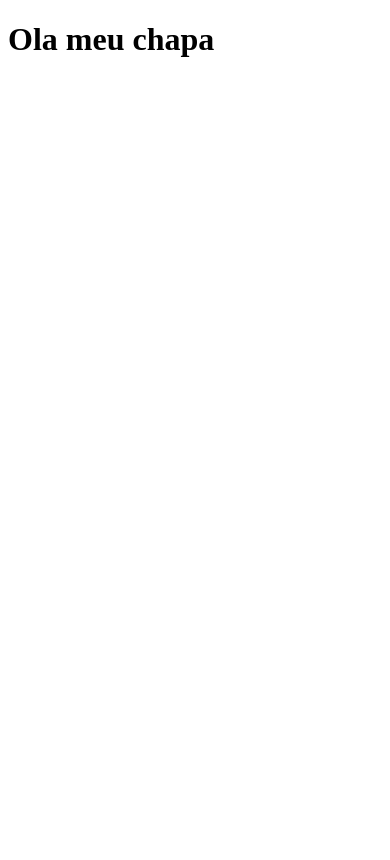
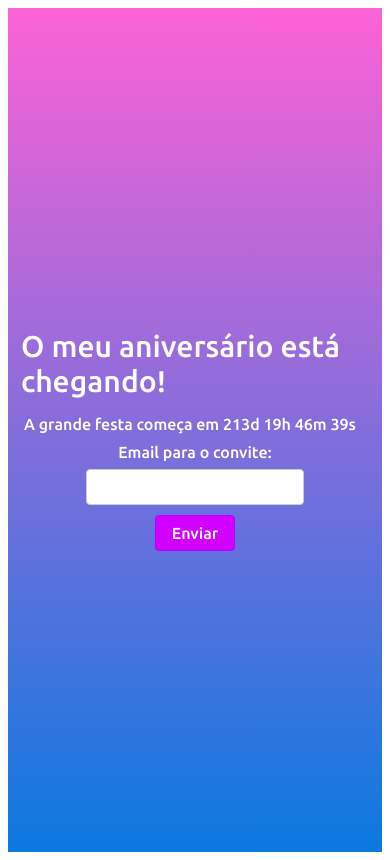
Before and after one commit to ADHAN77/meu-aniversario, a website built with Parcel: page src/index.html in a window 390 px wide. Built offline with nearby package versions, Linux system fonts and the light colour scheme.

Commit message:
finalizando o projeto

```diff
--- a/src/index.html
+++ b/src/index.html
@@ -5,9 +5,25 @@
     <meta name="viewport" content="width=device-width, initial-scale=1.0">
     <title>Aniversário do Adhan</title>
     <link rel="stylesheet" href="styles/main.scss">
+    <link rel="preconnect" href="https://fonts.googleapis.com">
+    <link rel="preconnect" href="https://fonts.gstatic.com" crossorigin>
+    <link href="https://fonts.googleapis.com/css2?family=Ubuntu:ital,wght@0,300;0,400;0,500;0,700;1,300;1,400;1,500;1,700&display=swap" rel="stylesheet">
+
 </head>
 <body>
-    <h1>Ola meu chapa</h1>
+    <header class="hero">
+        <div class="container">
+            <h1 class="hero__h1">O meu aniversário está chegando!</h1>
+            <p class="hero__text">
+                A grande festa começa em <span id="contador"></span>
+            </p>
+            <form class="formulario">
+                <label for="email">Email para o convite:</label>
+                <input type="email" id="email" name="email" required>
+                <input type="submit" value="Enviar">
+            </form>
+        </div>
+    </header>
     <script src="./scripts/main.js"></script>
 </body>
 </html>
--- a/src/scripts/main.js
+++ b/src/scripts/main.js
@@ -0,0 +1,26 @@
+const dataDoEvento = new Date("Dec 10, 2024 19:00:00");
+const timeStampDoEvento = dataDoEvento.getTime();
+
+const contaAsHoras = setInterval(function() {
+    const agora = new Date();
+    const timeStampAtual = agora.getTime();
+
+    const distanciaAteOEevento = timeStampDoEvento - timeStampAtual;
+
+    const diaEmMs = 1000 * 60 * 60 * 24;
+    const horaEmMs = 1000 * 60 * 60;
+    const minutosEmMs = 1000 * 60;
+
+    const diasAteOEvento = Math.floor(distanciaAteOEevento / diaEmMs);
+    const horasAteOEvento = Math.floor((distanciaAteOEevento % diaEmMs) / horaEmMs);
+    const minutosAteOEevento = Math.floor((distanciaAteOEevento % horaEmMs) / minutosEmMs);
+    const segundosAteOEvento = Math.floor((distanciaAteOEevento % minutosEmMs) / 1000);
+
+
+    document.getElementById('contador').innerHTML = `${diasAteOEvento}d ${horasAteOEvento}h ${minutosAteOEevento}m ${segundosAteOEvento}s`;
+
+    if (distanciaAteOEevento < 0) {
+        clearInterval(contaAsHoras);
+        document.getElementById('contador').innerHTML = 'Evento expirado';
+    }
+}, 1000)
--- a/src/styles/main.scss
+++ b/src/styles/main.scss
@@ -0,0 +1,95 @@
+* {
+    font-family: "Ubuntu", sans-serif;
+    font-weight: 500;
+    font-style: normal;
+}
+
+.hero {
+    display: flex;
+    justify-content: center;
+    align-items: center;
+    height: 100vh;
+    background-image: linear-gradient(rgb(253, 98, 214),rgb(10, 121, 224));
+    color: #fff;
+
+    &__container {
+        text-align: center;
+    }
+
+    &__h1 {
+        font-size: 3rem;
+        margin-bottom: 50px;
+    }
+
+    &__text{
+        font-size: 1.2rem;
+        margin-bottom: 20px;
+        margin-left: 188px;
+    }
+
+    .formulario {
+        display: flex;
+        flex-direction: column;
+        align-items: center;
+
+        label {
+            margin-bottom: 8px;
+        }
+
+        input[type="email"] {
+            padding: 8px;
+            width: 200px;
+            border: 1px solid #ccc;
+            border-radius: 4px;
+            font-size: 1rem;
+        }
+
+        input[type="submit"] {
+            padding: 8px 16px;
+            border: 1px solid #ae00ff;
+            border-radius: 4px;
+            background-color: #d400ff;
+            color: white;
+            font-size: 1rem;
+            cursor: pointer;
+            margin-top: 10px;
+
+            &:hover {
+                background-color: #ef3bff;
+            }
+        }
+    }
+
+    @media (max-width: 640px) {
+        .hero {
+            height: auto;
+            padding: 20px;
+            text-align: center;
+
+            &__h1 {
+                font-size: 30px;
+                margin-bottom: 10px;
+                margin-left: 13px;
+            }
+
+            &__text {
+                font-size: 16px;
+                margin-bottom: 10px;
+                margin-left: 16px;
+            }
+
+            .formulario {
+                input[type="email"] {
+                    width: 100%;
+                    max-width: 300px;
+                }
+
+                input[type="submit"] {
+                    width: 100%;
+                    max-width: 200px;
+                    margin-top: 8px;
+                }
+            }
+        }
+    }
+}
```
